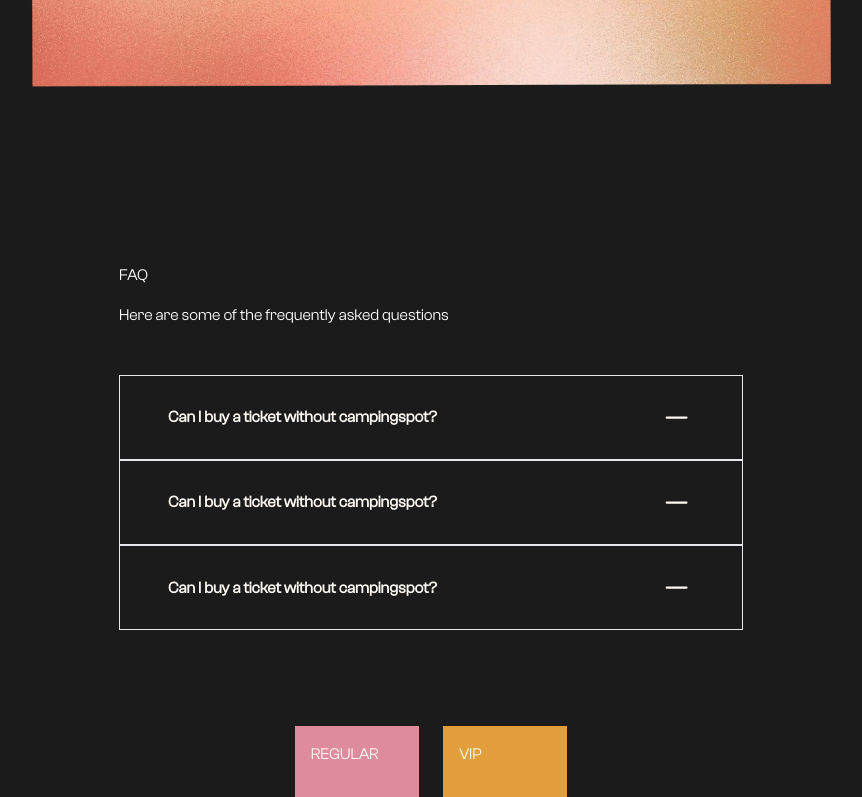
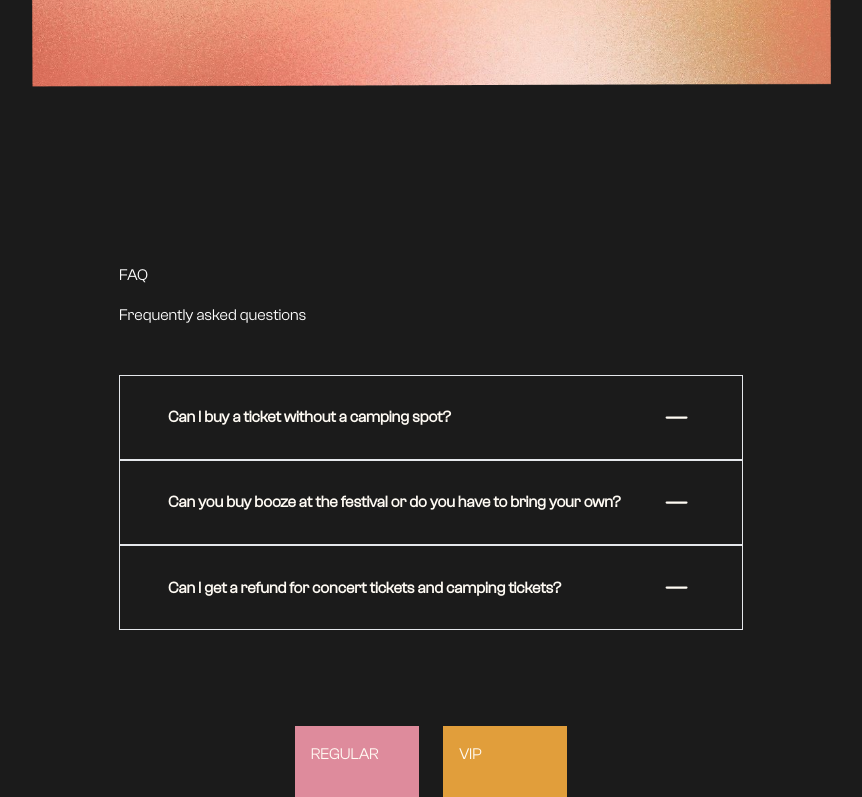
Before and after one commit to dare0002/dama_eksamen_24_25_2.0, a Next.js app: page / in a window 1280 px wide. Shown: the part 581-1378 px from the top of the page, without its empty margins (209-1071 px from the left). Built offline with nearby package versions, Linux system fonts and the light colour scheme.

Commit message:
FAQ content done

```diff
--- a/src/components/FAQ.jsx
+++ b/src/components/FAQ.jsx
@@ -4,18 +4,39 @@ import { useState } from "react";
 import Item from "./Item";
 
 const Accordion = () => {
+    const [isOpen, setIsOpen] = useState (0);
 
-    const [isOpen, setIsOpen] = useState (0);
+    const faqData = [
+        {
+            question: "Can I buy a ticket without a camping spot?",
+            answer: "No, you will have to preebook a camping spot"
+        },
+        {
+            question: "Can you buy booze at the festival or do you have to bring your own?",
+            answer: "We will be selling booze during the festival. You are allowed to bring up to 1L onto the festival camping area. Please notice that we do not accept booze in glass. "
+        },
+        {
+            question: "Can I get a refund for concert tickets and camping tickets?",
+            answer: "Purchased tickets through REWU are none-refundable, regardless payment methods. If the event is cancelled, the ticket is refunded within 30 days after the date of the event. The fixed bookingfee is not refundable."
+        }
+    ]
 
     return (
         <section className="w-full max-w-2xl mx-auto  px-4 md:px-6 py-24 bg-transparent bg-no-repeat">
-            <h3 className="text-white pb-4">FAQ</h3>
-            <p className="text-white text pb-12">Here are some of the frequently asked questions</p>
-            <Item isOpen = {isOpen} setIsOpen = {setIsOpen} item = {1}/>
-            <Item isOpen = {isOpen} setIsOpen = {setIsOpen} item = {2}/>
-            <Item isOpen = {isOpen} setIsOpen = {setIsOpen} item = {3}/>
+               <h3 className="text-white pb-4">FAQ</h3>
+               <p className="text-white text pb-12">Frequently asked questions</p>
+               {faqData.map((item, index) => (
+                    <Item
+                        key={index}
+                        isOpen={isOpen}
+                        setIsOpen={setIsOpen}
+                        item={index + 1}
+                        question={item.question}
+                        answer={item.answer}
+                    />
+               ))}
         </section>
-     );
-}
+    );
+};
 
 export default Accordion;
--- a/src/components/Item.jsx
+++ b/src/components/Item.jsx
@@ -4,44 +4,34 @@ import { useState } from "react";
 import { IoClose } from "react-icons/io5";
 import { IoRemove } from "react-icons/io5";
 
-const Item = ({isOpen, setIsOpen, item}) => {
+const Item = ({isOpen, setIsOpen, item, question, answer}) => {
 
     return (
         <div className="py-4 px-12 border">
             <header>
-
             <button onClick={() => {
-
               isOpen === item ? setIsOpen(0) : setIsOpen (item);
             }}
                 className="flex items-center justify-between w-full text-left font-semibold py-2">
 
-            <span className = "text-offwhite" >
-                Can I buy a ticket without campingspot?
-                </span>
+            <span className = "text-offwhite">{question}</span>
             <span className="ml-8 self-start">
-
                 {isOpen === item ? (
                 <IoClose className = "text-2xl"/>
             ) : (
                 <IoRemove className = "text-2xl"/>
                 )}
-
                 </span>
             </button>
         </header>
 
         {isOpen === item && (
-
         <section className="text-sm text-offwhite">
-
-            <p className="pb-3">
-                No you can´t
-            </p>
-
-            </section> )}
-        </div>
-      );
+            <p className="pb-3">{answer}</p>
+        </section>
+    )}
+    </div>
+    );
 }
 
 export default Item;
```
